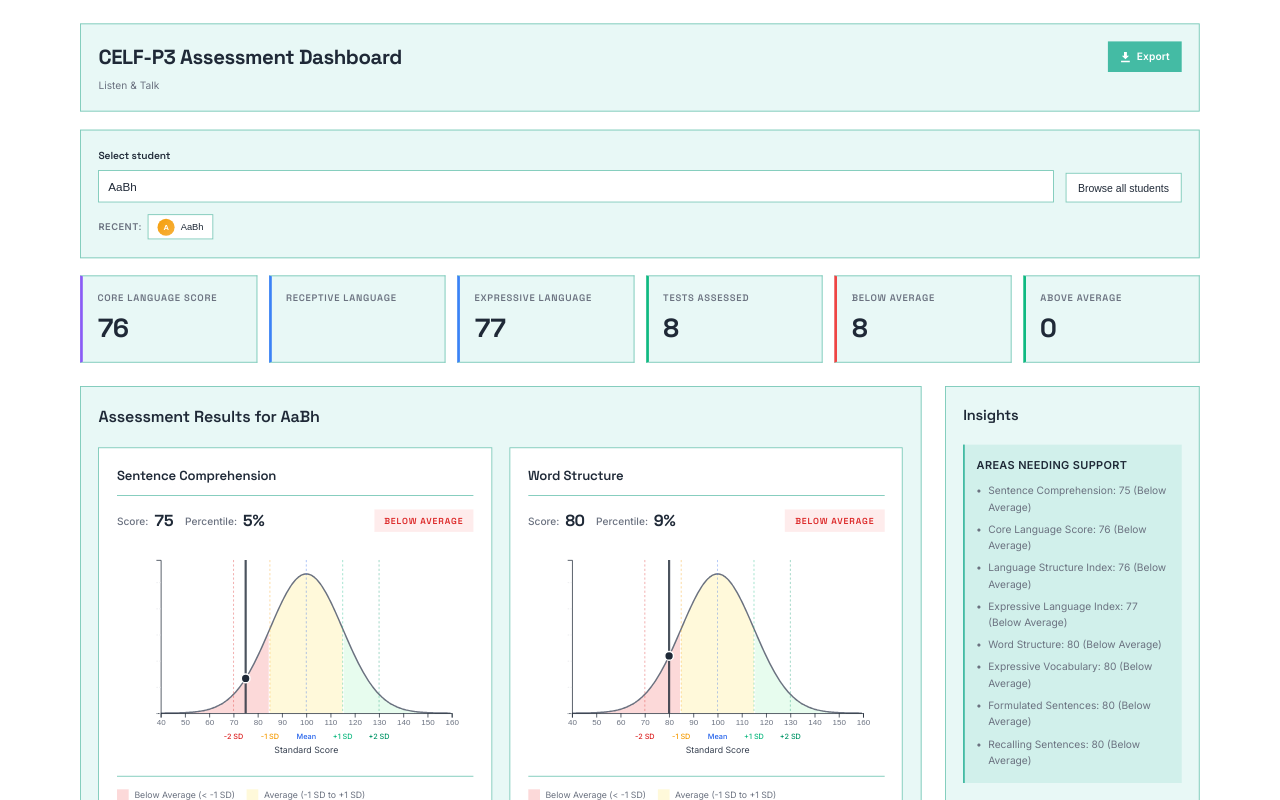
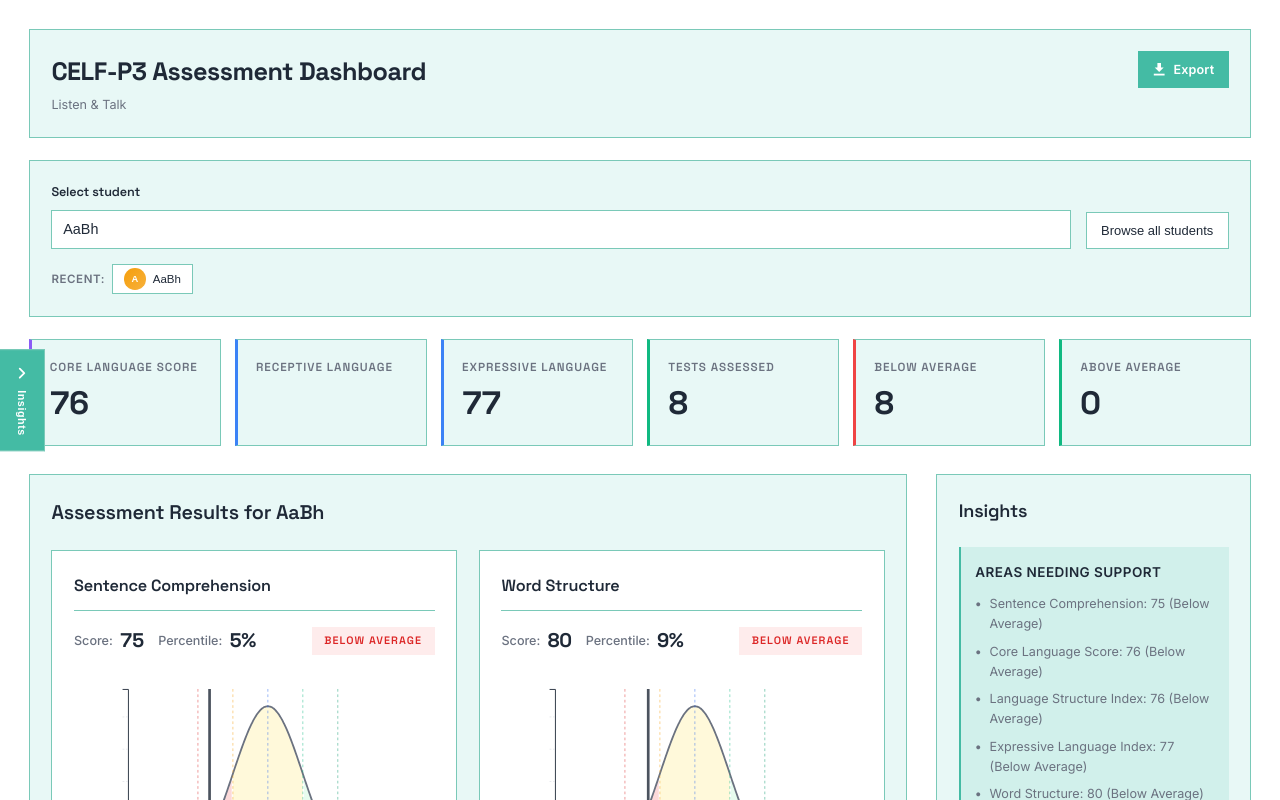
Before and after one commit to anvita-kallam/listenandtalk, a React (Vite) app: page / in a window 1280 px wide. Shown: the top 800 px of the page. Built offline with nearby package versions, Linux system fonts and the light colour scheme.

Commit message:
Fix zoom implementation for better browser compatibility

```diff
--- a/src/App.css
+++ b/src/App.css
@@ -3,7 +3,6 @@
   display: flex;
   flex-direction: column;
   position: relative;
-  zoom: 0.9;
 }
 
 .background-logo {
--- a/src/index.css
+++ b/src/index.css
@@ -23,6 +23,10 @@
   --shadow-lg: 0 10px 15px -3px rgba(0, 0, 0, 0.1), 0 4px 6px -2px rgba(0, 0, 0, 0.05);
 }
 
+html {
+  zoom: 0.9;
+}
+
 body {
   font-family: 'Inter', -apple-system, BlinkMacSystemFont, 'Segoe UI', 'Roboto', 'Oxygen',
     'Ubuntu', 'Cantarell', 'Fira Sans', 'Droid Sans', 'Helvetica Neue',
@@ -33,11 +37,6 @@
   color: var(--text-primary);
   line-height: 1.6;
   font-feature-settings: 'cv02', 'cv03', 'cv04', 'cv11';
-  zoom: 0.9;
-  transform: scale(0.9);
-  transform-origin: top left;
-  width: 111.11%;
-  height: 111.11%;
 }
 
 code {
```
